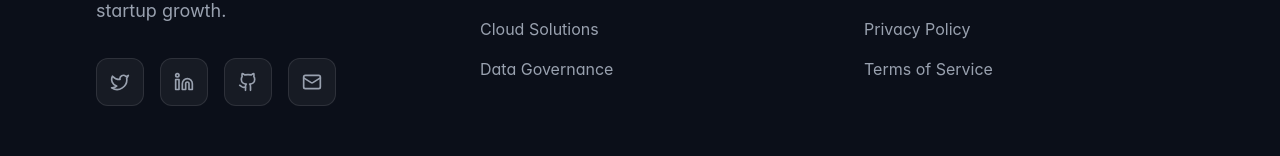
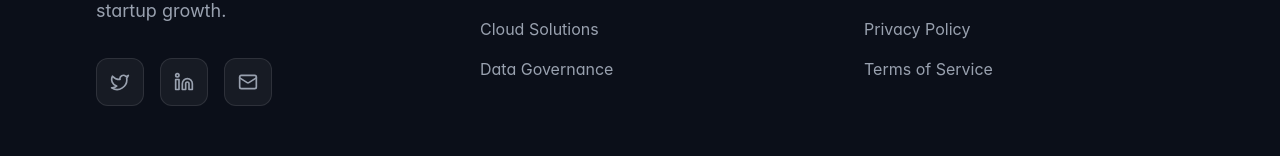
Before and after one commit to Tanmoy052/data_seva, a React (Vite) app in the folder client/: page /process in a window 1280 px wide. Shown: the part 1452-1608 px from the top of the page. Built offline with nearby package versions, Linux system fonts and the light colour scheme.

Commit message:
Remove GitHub icon from Footer

```diff
--- a/client/src/components/Footer.jsx
+++ b/client/src/components/Footer.jsx
@@ -1,5 +1,5 @@
 import React from 'react';
-import { Twitter, Linkedin, Github as GitHubIcon, Mail, ArrowUpRight } from 'lucide-react';
+import { Twitter, Linkedin, Mail, ArrowUpRight } from 'lucide-react';
 
 const Footer = () => {
   const currentYear = new Date().getFullYear();
@@ -19,7 +19,7 @@ const Footer = () => {
               A senior-led digital agency specializing in high-performance web ecosystems and strategic startup growth.
             </p>
             <div className="flex gap-4">
-              {[Twitter, Linkedin, GitHubIcon, Mail].map((Icon, i) => (
+              {[Twitter, Linkedin, Mail].map((Icon, i) => (
                 <a key={i} href="#" className="w-12 h-12 rounded-xl bg-white/5 border border-white/10 flex items-center justify-center text-gray-400 hover:text-white hover:bg-blue-600 hover:border-blue-600 transition-all duration-300">
                   <Icon className="w-5 h-5" />
                 </a>
```
